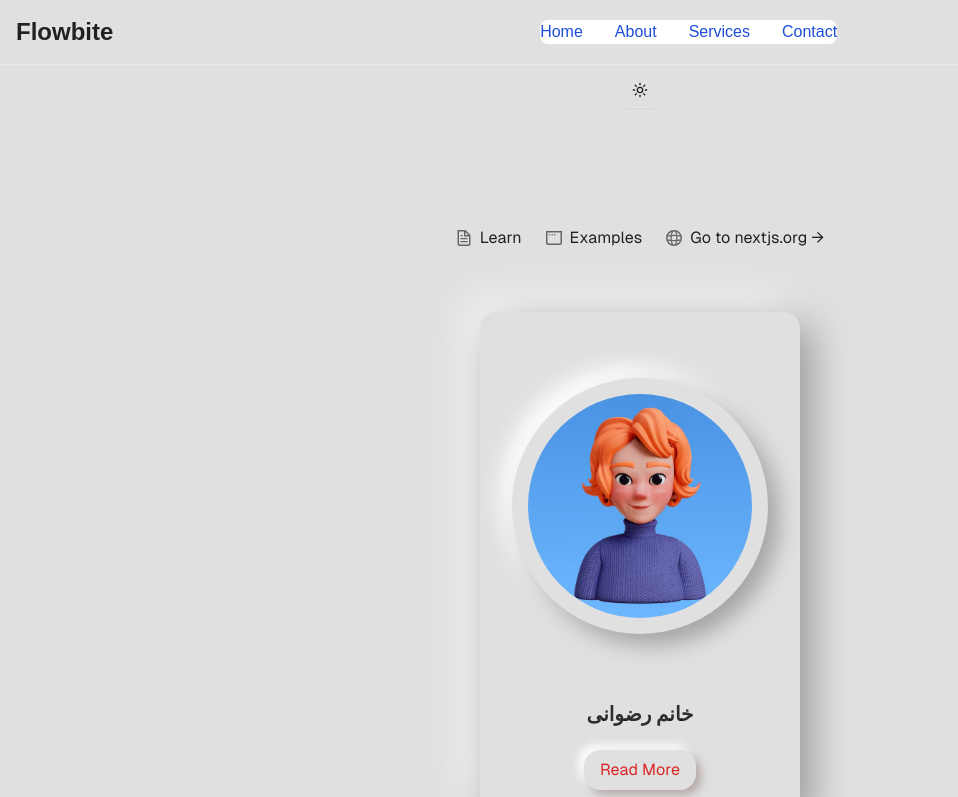
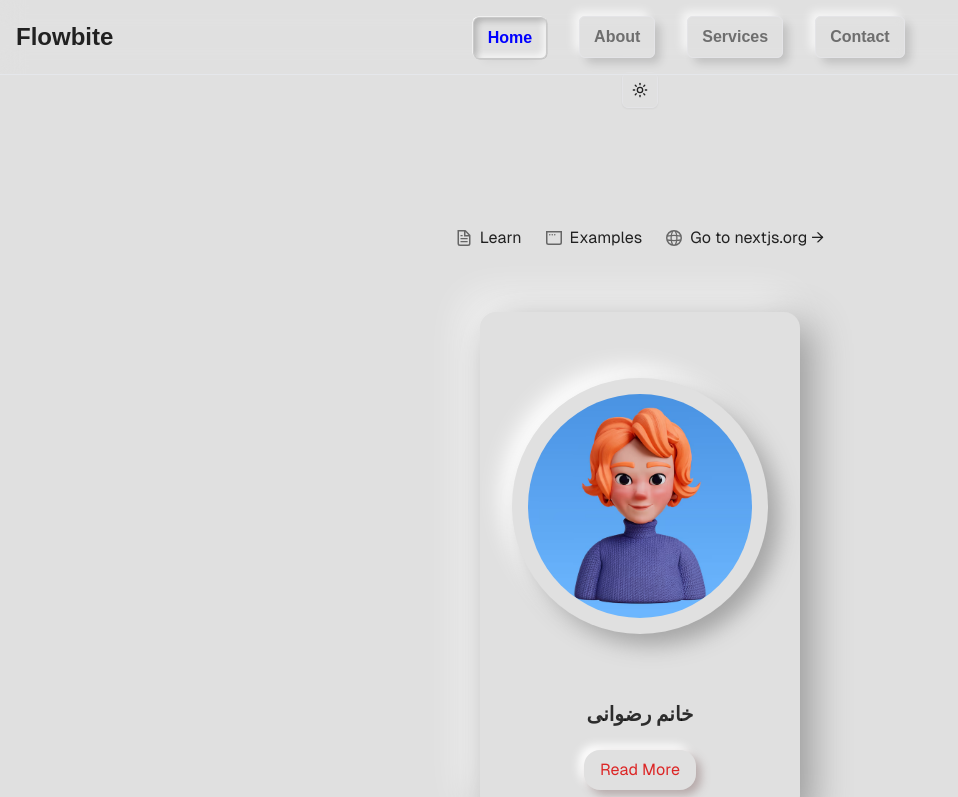
Before and after one commit to nextArtDev/sanjesh, a Next.js app: page / in a window 1280 px wide. Shown: the top 797 px of the page, without its empty margins (0-958 px from the left). Built offline with nearby package versions, Linux system fonts and the light colour scheme.

Commit message:
nav dark/light

```diff
--- a/components/custom-btn/CustomBtn.module.scss
+++ b/components/custom-btn/CustomBtn.module.scss
@@ -1,13 +1,13 @@
 
-    $main-1:light-dark(rgba(255, 255, 255, 0.2),rgba(30, 30, 30, 0.9));
-    $main-2:light-dark(rgba(255, 255, 255, 0.6),rgba(30, 30, 30, 0.8));
-    $main-3:light-dark(rgba(255, 255, 255, 0.8),rgba(30, 30, 30, 0.45));
-    $main-4:light-dark(rgba(255, 255, 255, 0.9),rgba(30, 30, 30, 0.2));
-    $side-1:light-dark(rgba(0, 0, 0, 0.2),rgba(120, 120, 120, 0.2));
-    $side-2:light-dark(rgba(0, 0, 0, 0.4),rgba(120, 120, 120, 0.6));
+    $main-1:light-dark(rgba(255, 255, 255, 0.2),rgba(0, 0, 0, 0.2));
+    $main-2:light-dark(rgba(255, 255, 255, 0.6),rgba(0, 0, 0, 0.4));
+    $main-3:light-dark(rgba(255, 255, 255, 0.8),rgba(0, 0, 0, 0.8));
+    $main-4:light-dark(rgba(255, 255, 255, 0.9),rgba(0, 0, 0, 0.9));
+    $side-1:light-dark(rgba(0, 0, 0, 0.2),rgba(255, 255, 255, 0.2));
+    $side-2:light-dark(rgba(0, 0, 0, 0.4),rgba(255, 255, 255, 0.6));
     // $side-3:light-dark(rgba(0, 0, 0, 0.45),);
-    $side-3:light-dark(rgba(0, 0, 0, 0.8),rgba(75, 75, 75, 0.8));
-    $side-4:light-dark(rgba(0, 0, 0, 0.9),rgba(120, 120, 120, 0.9));
+    $side-3:light-dark(rgba(0, 0, 0, 0.8),rgba(255, 255, 255, 0.8));
+    $side-4:light-dark(rgba(0, 0, 0, 0.9),rgba(255, 255, 255, 0.9));
 .toggle {
 
     display: inline-block;
--- a/components/mobile-nav.tsx
+++ b/components/mobile-nav.tsx
@@ -3,10 +3,13 @@ import { useState } from 'react'
 import { links } from './navbar'
 import { cn } from '@/lib/utils'
 import CustomBtn from './custom-btn/CustomBtn'
+import Link from 'next/link'
+import NavBtn from './nav-btn/navbtn'
+import { usePathname } from 'next/navigation'
 
 export const MobileMenu = () => {
   const [open, setOpen] = useState(false)
-
+  const pathname = usePathname()
   const toggle = () => {
     setOpen((prevState) => !prevState)
   }
@@ -43,7 +46,7 @@ export const MobileMenu = () => {
         <MenuContainer>
           {links.map((link) => (
             <MenuItem key={link.id} href={link.link}>
-              {link.name}
+              <NavBtn isActive={pathname === link.link} title={link.name} />
             </MenuItem>
           ))}
         </MenuContainer>
@@ -92,10 +95,10 @@ function MenuItem({
   href: string
 }) {
   return (
-    <div className="p-2">
-      <a href={href} className={style.item}>
+    <div className="p-2 max-w-sm mx-auto">
+      <Link href={href} className={style.item}>
         {children}
-      </a>
+      </Link>
     </div>
   )
 }
--- /dev/null
+++ b/components/nav-btn/navbtn.tsx
@@ -0,0 +1,28 @@
+import { cn } from '@/lib/utils'
+
+import React from 'react'
+
+type Props = {
+  isActive?: boolean
+
+  title?: string
+}
+
+function NavBtn({ isActive = false, title }: Props) {
+  return (
+    <section
+      className={cn(
+        'text-foreground/60 grid place-items-center px-3.5 py-2 rounded-md shadow-[6px_6px_10px_-1px_rgba(0,0,0,0.15),-6px_-6px_10px_-1px_rgba(255,255,255,0.7)] dark:shadow-[inset_6px_6px_10px_-1px_rgba(0,0,0,0.85),inset_-6px_-6px_10px_-1px_rgba(255,255,255,0.1)] border hover:shadow-[inset_4px_4px_6px_-1px_rgba(0,0,0,0.2),inset_-4px_-4px_6px_-1px_rgba(255,255,255,0.7),-0.5px_-0.5px_0px_rgba(255,255,255,1),0.5px_0.5px_0px_rgba(0,0,0,0.15),0px_12px_10px_-10px_rgba(0,0,0,0.05)] dark:hover:shadow-[4px_4px_6px_-1px_rgba(0,0,0,0.7),-4px_-4px_6px_-1px_rgba(255,255,255,0.1),-0.5px_-0.5px_0px_rgba(255,255,255,0.3),0.5px_0.5px_0px_rgba(0,0,0,0.75),0px_12px_10px_-10px_rgba(0,0,0,0.85)]  hover:transition-[all_300ms_cubic-bezier(0.23,1,0.32,1)]  font-semibold',
+        isActive &&
+          'text-[#0000ff] dark:text-[#b3ff00] border-[rgba(0,0,0,0.1)] translate-y-[1px] shadow-[inset_4px_4px_6px_-1px_rgba(0,0,0,0.2),inset_-4px_-4px_6px_-1px_rgba(255,255,255,0.7),-0.5px_-0.5px_0px_rgba(255,255,255,1),0.5px_0.5px_0px_rgba(0,0,0,0.15),0px_12px_10px_-10px_rgba(0,0,0,0.05)]  dark:[border-[rgba(0,0,0,0.7)] dark:shadow-[4px_4px_6px_-1px_rgba(0,0,0,0.7),-4px_-4px_6px_-1px_rgba(255,255,255,0.1),-0.5px_-1px_0px_rgba(179,255,0,0.8),0.5px_1px_0px_rgba(0,0,0,0.75),0px_12px_10px_-10px_rgba(0,0,0,0.85)]'
+      )}
+      style={{
+        transition: 'all 300ms cubic-bezier(0.23, 1, 0.32, 1)',
+      }}
+    >
+      <p className=" ">{title}</p>
+    </section>
+  )
+}
+
+export default NavBtn
--- a/components/navbar.tsx
+++ b/components/navbar.tsx
@@ -1,10 +1,12 @@
-import Image from 'next/image'
+'use client'
 import Link from 'next/link'
 import React from 'react'
 import { MobileMenu } from './mobile-nav'
+import NavBtn from './nav-btn/navbtn'
+import { usePathname } from 'next/navigation'
 
 export const links = [
-  { id: 1, name: 'Home', link: '/home' },
+  { id: 1, name: 'Home', link: '/' },
   { id: 2, name: 'About', link: '/about' },
   { id: 3, name: 'Services', link: '/services' },
   { id: 4, name: 'Contact', link: '/contact' },
@@ -12,6 +14,7 @@ export const links = [
 type Props = {}
 
 function Navbar({}: Props) {
+  const pathname = usePathname()
   return (
     <div>
       <nav className="  fixed w-full z-20 top-0 start-0 border-b border-gray-200 dark:border-gray-600">
@@ -35,15 +38,22 @@ function Navbar({}: Props) {
             className="bg-transparent backdrop-blur-sm items-center justify-between hidden w-full md:flex md:w-auto md:order-1"
             id="navbar-sticky"
           >
-            <ul className="flex flex-col p-4 md:p-0 mt-4 font-medium border border-gray-100 rounded-lg bg-gray-50 md:space-x-8 rtl:space-x-reverse md:flex-row md:mt-0 md:border-0 md:bg-white dark:bg-gray-800 md:dark:bg-gray-900 dark:border-gray-700">
+            <ul
+              className="flex flex-col p-4 md:p-0 mt-4 font-medium  rounded-lg   md:space-x-8 rtl:space-x-reverse md:flex-row md:mt-0 "
+              // <ul className="flex flex-col p-4 md:p-0 mt-4 font-medium border border-gray-100 rounded-lg bg-gray-50 md:space-x-8 rtl:space-x-reverse md:flex-row md:mt-0 md:border-0 md:bg-white dark:bg-gray-800 md:dark:bg-gray-900 dark:border-gray-700"
+            >
               {links.map((link) => (
                 <li key={link.id}>
                   <Link
                     href={link.link}
-                    className="block py-2 px-3 text-white bg-blue-700 rounded md:bg-transparent md:text-blue-700 md:p-0 md:dark:text-blue-500"
+                    // className="block py-2 px-3 text-white bg-blue-700 rounded md:bg-transparent md:text-blue-700 md:p-0 md:dark:text-blue-500"
                     aria-current="page"
                   >
-                    {link.name}
+                    <NavBtn
+                      title={link.name}
+                      isActive={pathname === link.link}
+                    />
+                    {/* {link.name} */}
                   </Link>
                 </li>
               ))}
```
